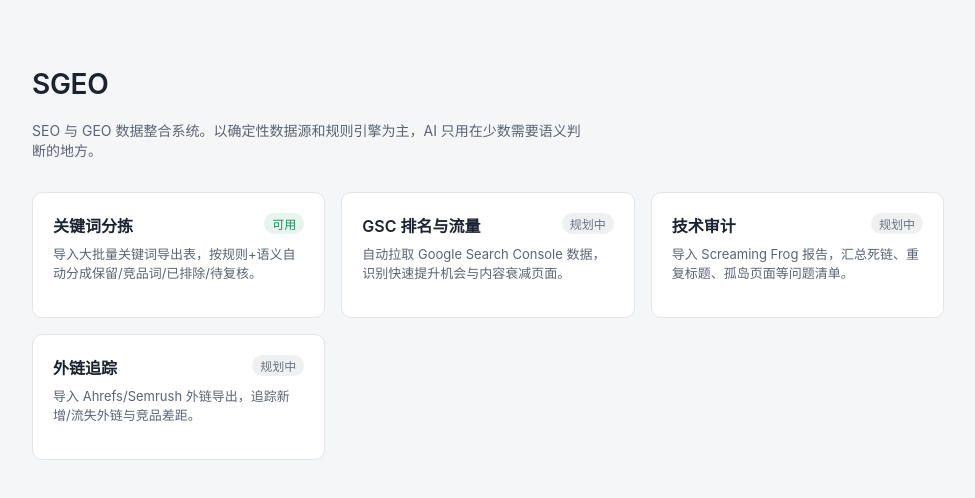
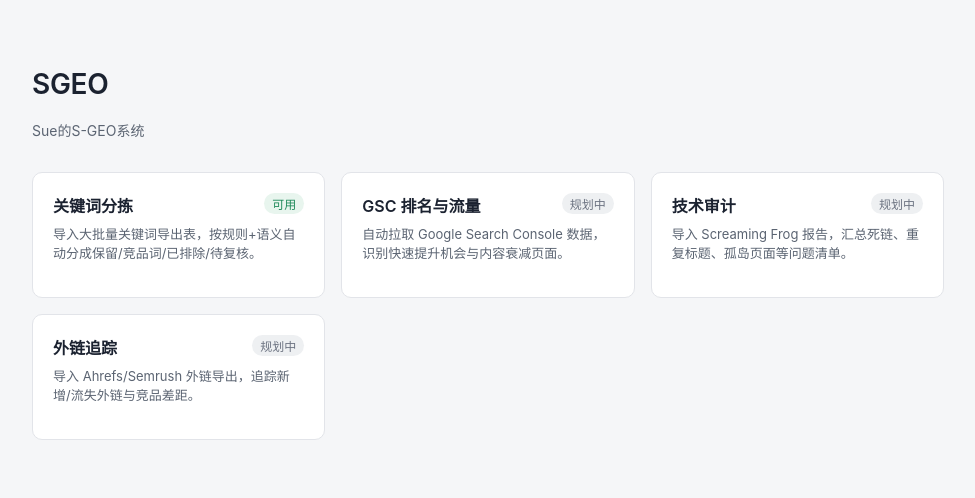
Before and after one commit to Sue-SEO/SGEO, a Next.js app: page / in a window 1280 px wide. Shown: the top 498 px of the page, without its empty margins (152-1127 px from the left). Built offline with nearby package versions, Linux system fonts and the light colour scheme.

Commit message:
修改首页描述

```diff
--- a/app/page.tsx
+++ b/app/page.tsx
@@ -38,7 +38,7 @@ export default function Home() {
       <div style={{ maxWidth: "960px", margin: "0 auto", padding: "48px 24px" }}>
         <h1 style={{ fontSize: "28px", fontWeight: 600, letterSpacing: "-0.01em" }}>SGEO</h1>
         <p style={{ color: "#5B6472", fontSize: "14px", marginTop: "6px", maxWidth: "560px" }}>
-          SEO 与 GEO 数据整合系统。以确定性数据源和规则引擎为主，AI 只用在少数需要语义判断的地方。
+          Sue的S-GEO系统
         </p>
 
         <div
```
